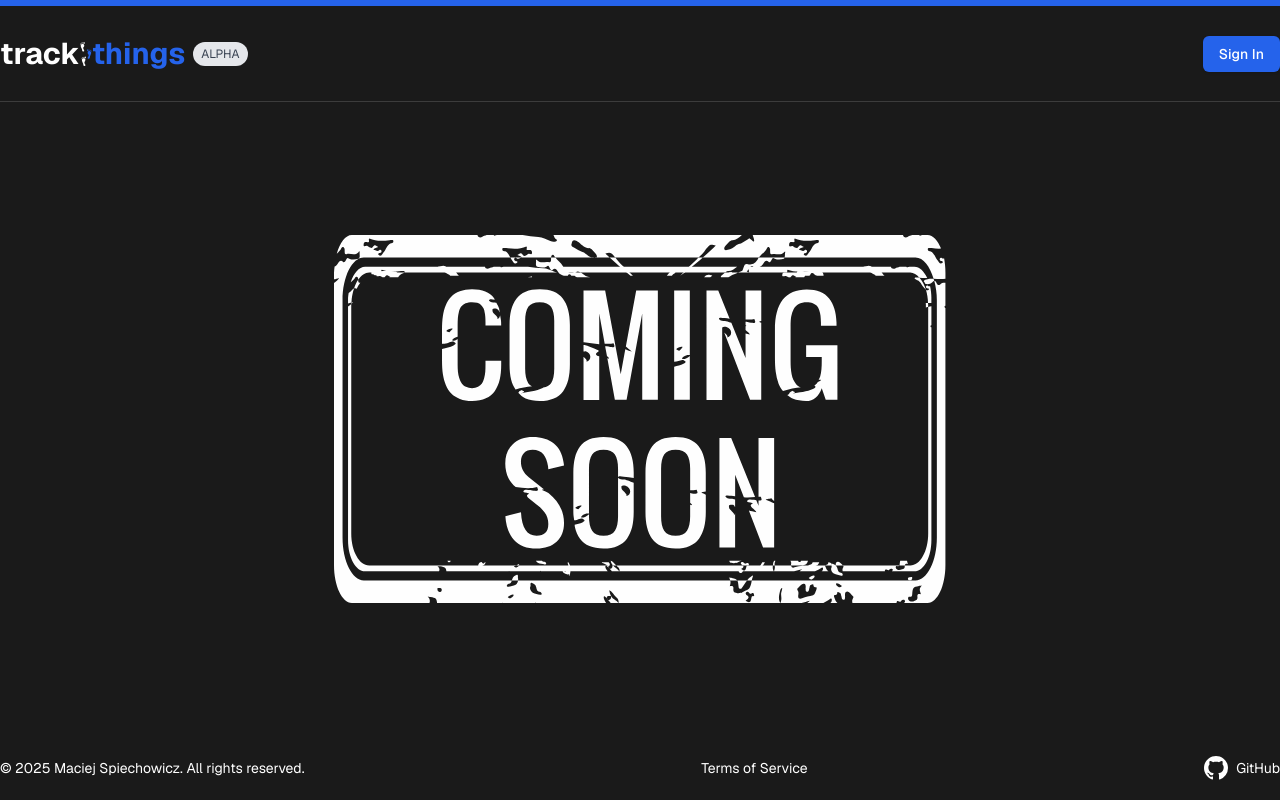
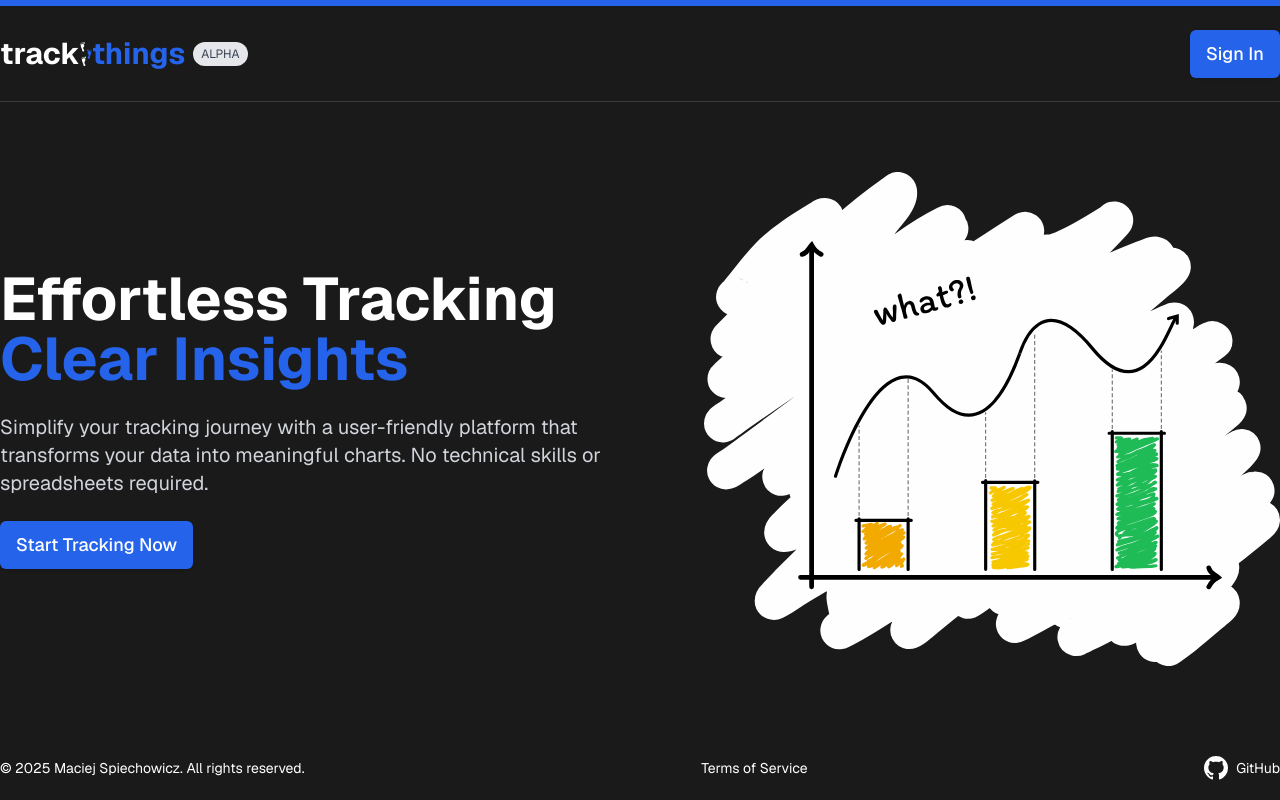
Before and after one commit to MSpiechowicz/track-things, a Next.js app: page / in a window 1280 px wide. Built offline with nearby package versions, Linux system fonts and the light colour scheme.

Commit message:
Adding hero chart and hero text

```diff
--- a/src/app/page.tsx
+++ b/src/app/page.tsx
@@ -1,16 +1,35 @@
+import { Button } from "@/components/ui/button";
 import Image from "next/image";
 
 export default function HomePage() {
   return (
     <main className="flex h-full flex-1 flex-col items-center justify-center text-white">
+      <div className="flex w-full flex-col items-center gap-8 md:flex-row md:justify-between">
+        <div className="flex max-w-2xl flex-col gap-6">
+          <h1 className="flex flex-col text-4xl font-bold md:text-5xl lg:text-6xl">
+            <span>Effortless Tracking</span>
+            <span className="text-blue-600">Clear Insights</span>
+          </h1>
+          <p className="text-lg text-gray-300 md:text-xl max-w-[60ch]">
+            Simplify your tracking journey with a user-friendly platform that transforms your data into meaningful charts. No technical skills or spreadsheets required.
+          </p>
+          <div className="flex">
+            <Button>
+              Start Tracking Now
+            </Button>
+          </div>
+        </div>
+        <div className="flex items-center justify-center">
           <Image
-        src="/coming-soon.svg"
-        alt="Coming Soon"
+            src="/hero-chart.svg"
+            alt="Hero Chart"
             width={612}
             height={368}
             priority
             className="h-auto w-[300px] md:w-[450px] xl:w-[612px]"
           />
+        </div>
+      </div>
     </main>
   );
 }
--- a/src/components/ui/button.tsx
+++ b/src/components/ui/button.tsx
@@ -5,7 +5,7 @@ import * as React from "react"
 import { cn } from "@/lib/utils"
 
 const buttonVariants = cva(
-  "inline-flex items-center justify-center gap-2 whitespace-nowrap rounded-md text-sm font-medium transition-colors focus-visible:outline-none focus-visible:ring-1 focus-visible:ring-neutral-950 disabled:pointer-events-none disabled:opacity-50 [&_svg]:pointer-events-none [&_svg]:size-4 [&_svg]:shrink-0 dark:focus-visible:ring-neutral-300",
+  "inline-flex items-center justify-center gap-2 whitespace-nowrap rounded-md text-lg font-medium transition-colors focus-visible:outline-none focus-visible:ring-1 focus-visible:ring-neutral-950 disabled:pointer-events-none disabled:opacity-50 [&_svg]:pointer-events-none [&_svg]:size-4 [&_svg]:shrink-0 dark:focus-visible:ring-neutral-300",
   {
     variants: {
       variant: {
@@ -21,7 +21,7 @@ const buttonVariants = cva(
         link: "text-neutral-900 underline-offset-4 hover:underline dark:text-neutral-50",
       },
       size: {
-        default: "h-9 px-4 py-2",
+        default: "h-9 px-4 py-6",
         sm: "h-8 rounded-md px-3 text-xs",
         lg: "h-10 rounded-md px-8",
         icon: "h-9 w-9",
```
Also changed, not shown: public/hero-chart.svg (added). Lines whose indentation alone changed are shown as unchanged.
